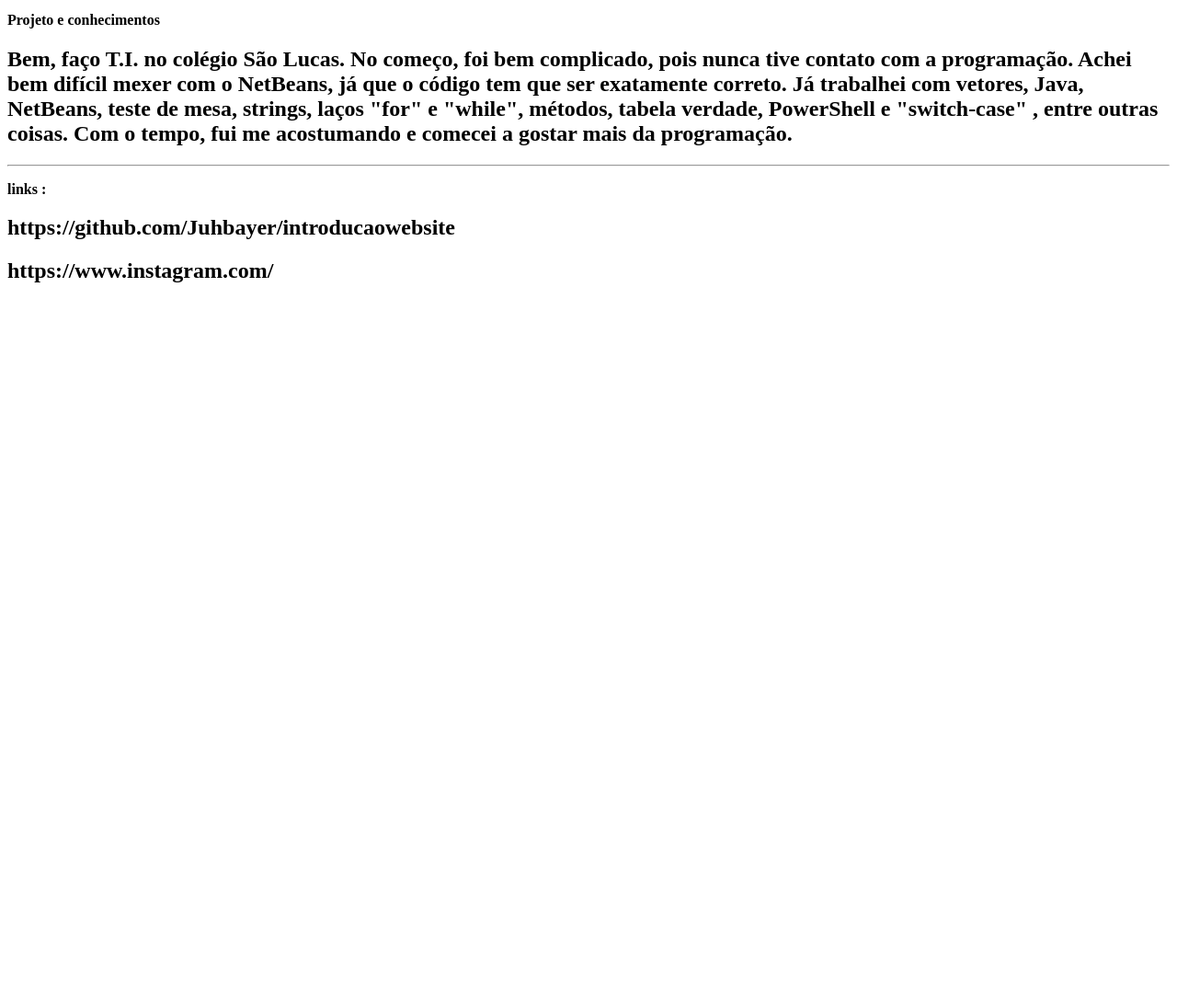
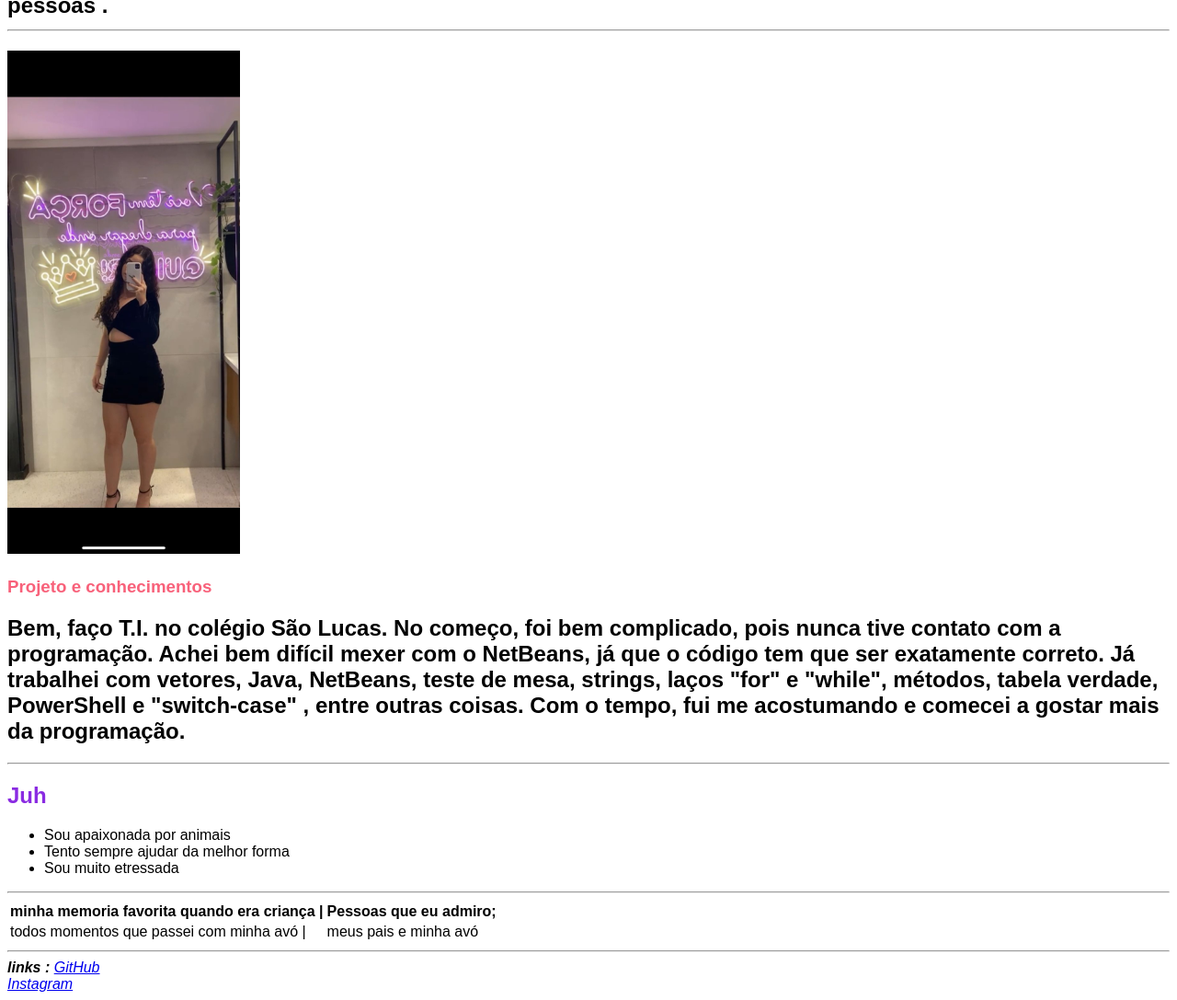
Before and after one commit to Juhbayer/introducaowebsite, a plain HTML site: page index.html in a window 1280 px wide. Shown: the part 319-1406 px from the top of the page at 92% size. Before the commit the page ends 800 px from the top, so only its background shows below. Drawn offline with Linux system fonts and the light colour scheme.

Commit message:
Primeiro commit

```diff
--- a/index.html
+++ b/index.html
@@ -4,12 +4,22 @@
     <meta charset="UTF-8">
     <meta name="viewport" content="width=device-width, initial-scale=1.0">
     <title>Julia da Silveira Bayer</title>
+    <link rel="stylesheet" href="style.css">
+<style>
+  img {
+    width:  20%;
+    Height : auto;
+ }
+</style>
 </head>
 <body>
-    <h1>portifolio da Julinha</h1>
+    <header class="h1">
+    <h1>Portifolio da Julinha</h1>
+ </header>
     <hr>
+
     <p>
-        <i></i> <b>Sobre</b>
+         <h3 class="sobre">Sobre</h3>
     </p>
 
     <h2>Olá, meu nome é Julia, mas gosto de ser chamada de Juh.
@@ -23,7 +33,12 @@
          Ela e minha avó me ensinaram a levar as coisas de uma forma mais leve
          e sempre tentar ajudar as pessoas  . <hr>   </h2>
 <p>
-    <i></i> <b>Projeto e conhecimentos </b>
+   <h4> <img src="image.png" alt="Descrição da imagem"></h4>
+
+
+
+     <h3 class="Pro">Projeto e conhecimentos </h3>
+
 </p>
 
 
@@ -40,9 +55,35 @@
          </h2>
        <hr>
          <p>
-            <i></i> <b>links :</b>
- <h2>https://github.com/Juhbayer/introducaowebsite </h2>
- <h2>https://www.instagram.com/</h2>
+
+<h2 class="juh">Juh</h2>
+
+ <ul>
+    <li>Sou apaixonada por animais</li>
+    <li>Tento sempre ajudar da melhor forma</li>
+    <li>Sou muito etressada </li>
+  </ul>
+
+  <table>
+   <hr>
+    <tr>
+      <th>minha memoria favorita quando era criança | </th>
+      <th>Pessoas que eu admiro;</th>
+    </tr>
+    <tr>
+      <td>todos momentos que passei com minha avó   |</td>
+      <td>meus pais e minha avó</td>
+    </tr>
+  </table>
+<hr>
+
+<i> <b>links :</b>
+ <a href=" https://github.com/Juhbayer/introducaowebsite"> GitHub</a><br>
+ <a href="https://www.instagram.com/"> Instagram </a>
+
+
+
+
 
 </body>
 </html>
--- /dev/null
+++ b/style.css
@@ -0,0 +1,18 @@
+body {
+   font-family: Arial, Helvetica, sans-serif;
+}
+
+.h1 {
+color: rgb(248, 114, 136);
+
+}
+
+.juh {
+    color: blueviolet;
+}
+.sobre{
+    color: blueviolet;
+}
+.Pro{
+    color: rgb(248, 97, 122);
+}
```
Also changed, not shown: image.png (added), 1 other file.
